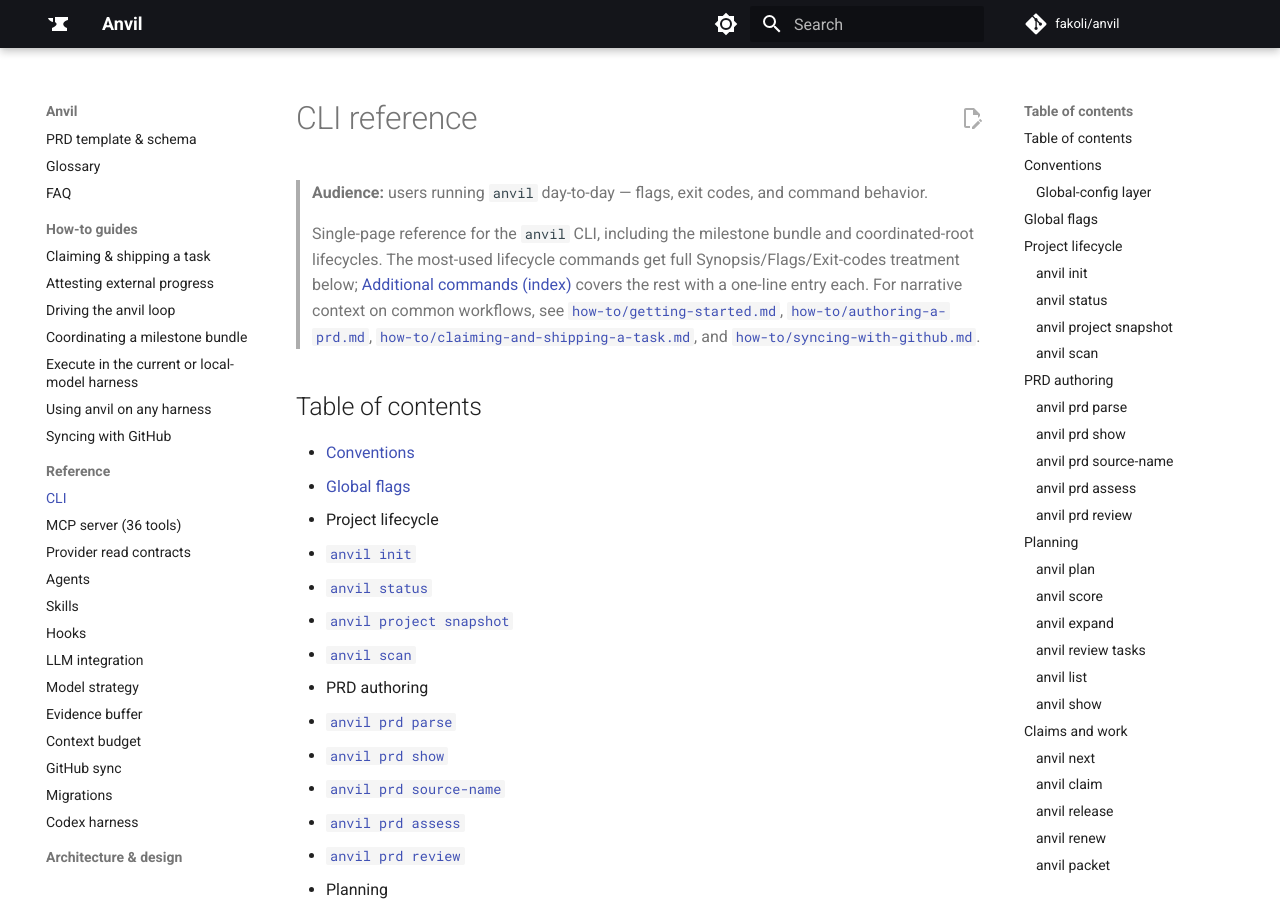
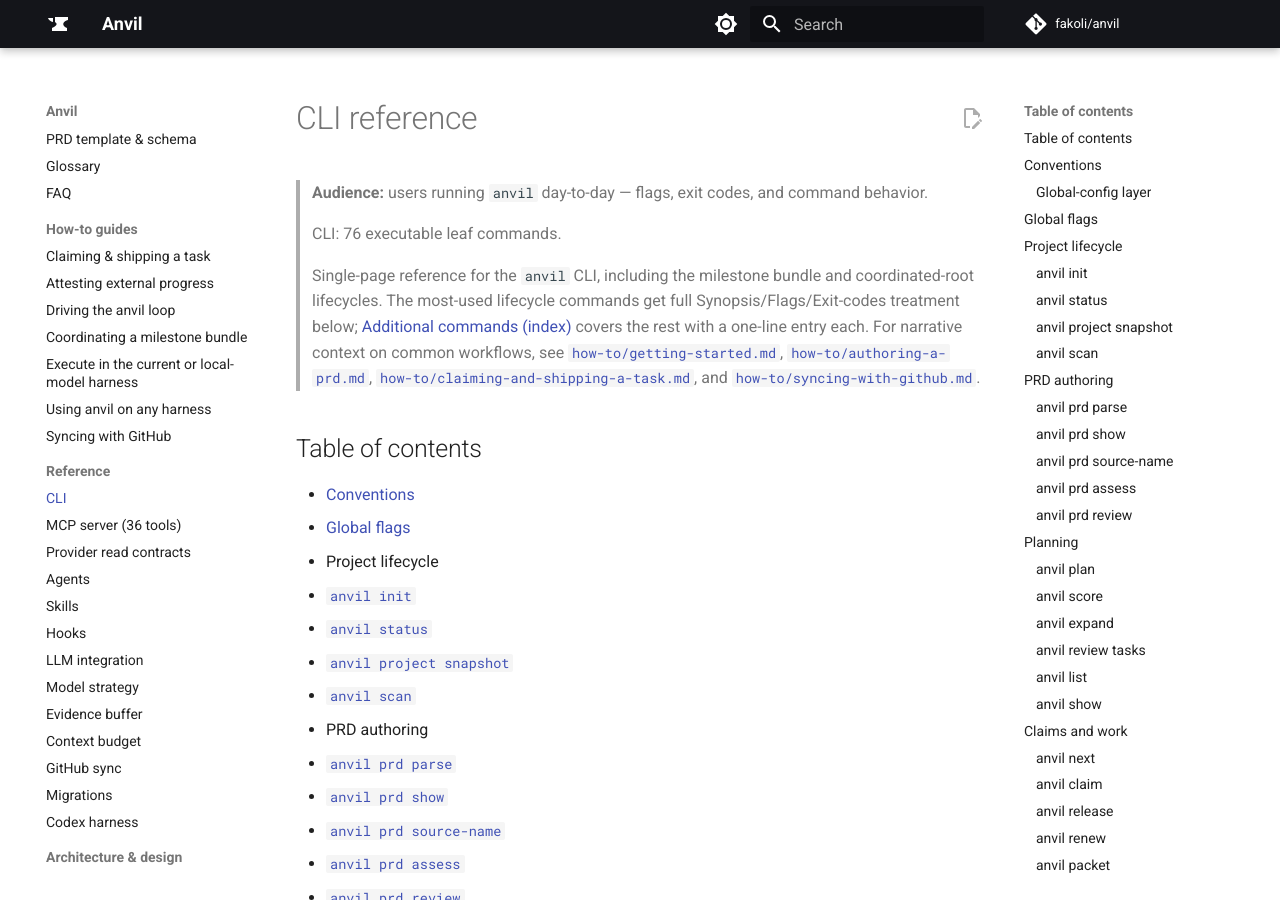
Before and after one commit to fakoli/anvil, an MkDocs documentation site: the page built from docs/cli-reference.md, in a window 1280 px wide and 900 px high. Built offline with MkDocs 1.6.1 and Material for MkDocs 9.7.7, drawn with Linux system fonts in a browser that asks for light colours; comment, search, counter and statistics services are not loaded.

Commit message:
docs: state CLI surface count

```diff
--- a/docs/cli-reference.md
+++ b/docs/cli-reference.md
@@ -1,6 +1,8 @@
 # CLI reference
 
 > **Audience:** users running `anvil` day-to-day — flags, exit codes, and command behavior.
+
+> CLI: 76 executable leaf commands.
 
 > Single-page reference for the `anvil` CLI, including the milestone bundle and
 > coordinated-root lifecycles. The most-used lifecycle
```
